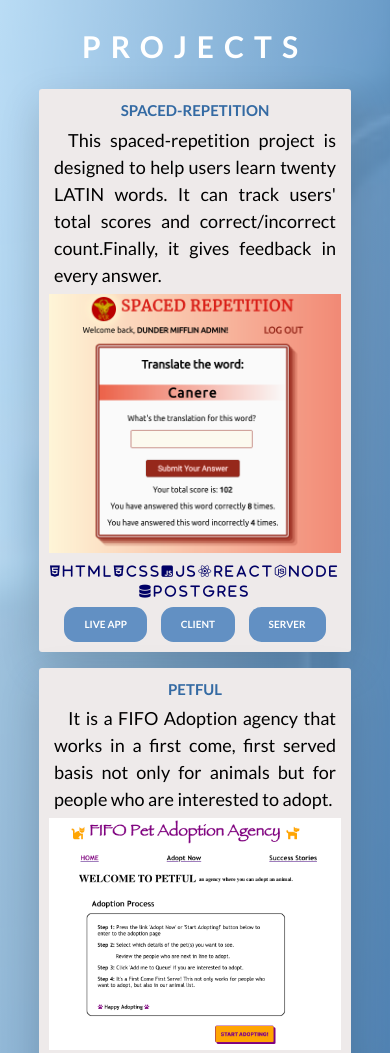
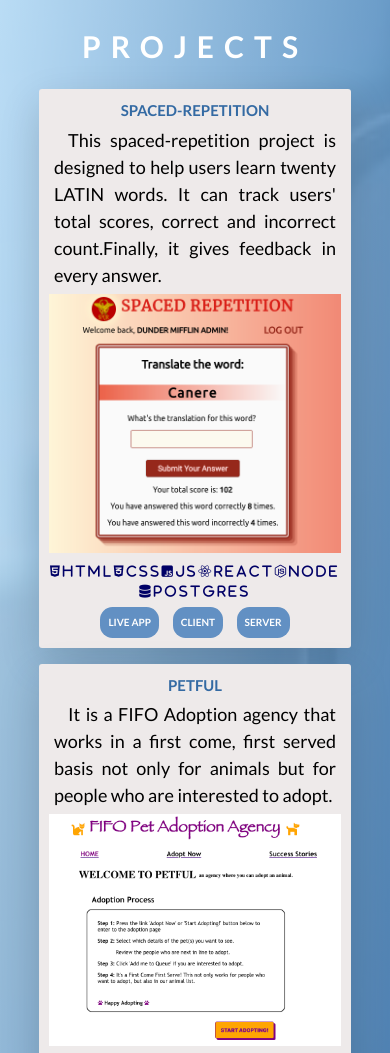
Before and after one commit to glaizawagner/portfolio, a website: page index.html in a window 390 px wide. Shown: the part 1768-2821 px from the top of the page. Drawn offline with nearby package versions, Linux system fonts and the light colour scheme.

Commit message:
minor update

```diff
--- a/index.css
+++ b/index.css
@@ -567,7 +567,7 @@
     background-color:var(--color-primary-medium);
     color: white;
     padding: 0;
-    margin-top: 2rem;;
+    margin-top: 2rem;
     display: inline-block;
     font-size: 1rem;
     font-weight: 600;
@@ -755,6 +755,10 @@
     .btn {
             margin: 0 2%;
     }
+
+    a.btn.btn-blue.btn-animated {
+        padding: .8rem;
+    }
 }
 
 @media only screen and (min-width: 37.5em) and (max-width: 56.25em) {
--- a/index.html
+++ b/index.html
@@ -24,7 +24,7 @@
                 <ul class="navigation__list">
                     <li class="navigation__item"><a href="#section-about" class="navigation__link" target="#section-about"><span>01</span>About Me</a></li>
                     <li class="navigation__item"><a href="#section-projects" class="navigation__link" target="#section-projects"><span>02</span>Projects</a></li>
-                    <li class="navigation__item"><a href="https://drive.google.com/file/d/1TQ31B0DQgKGSpzTxOQ7DeAvdSjucMHSv/view?usp=sharing" class="navigation__link" target="_blank"><span>03</span>Resume</a></li>
+                    <li class="navigation__item"><a href="https://drive.google.com/file/d/1Jz7H3iewEy_mNAkiQc2VQbi8qyvvvWul/view?usp=sharing" class="navigation__link" target="_blank"><span>03</span>Resume</a></li>
                     <li>_________________________</li>
                     <li class="navigation__contact"><a href="https://www.linkedin.com/in/glaizawagner" target="_blank"><i class="fab fa-linkedin"></i></a></li>
                     <li class="navigation__contact"><a href="https://github.com/glaizawagner" target="_blank"><i class="fab fa-github-square"></i></a></li>
@@ -95,7 +95,7 @@
                         <div class="project-box">
                             <h4 class="heading-tertiary">Spaced-repetition</h4>
                             <p class="project-box__text">
-                                  This spaced-repetition project is designed to help users learn twenty LATIN words. It can track users' total scores and correct/incorrect count.Finally, it gives feedback in every answer.
+                                  This spaced-repetition project is designed to help users learn twenty LATIN words. It can track users' total scores, correct and incorrect count.Finally, it gives feedback in every answer.
                             </p>
                             <img src="./img/srep.png" alt="logo" class="project__logo spacerep__logo">
 
```
Also changed, not shown: 1 other file.
